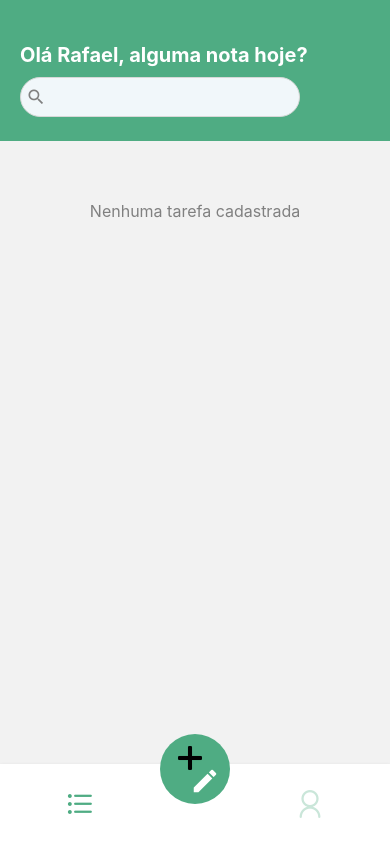
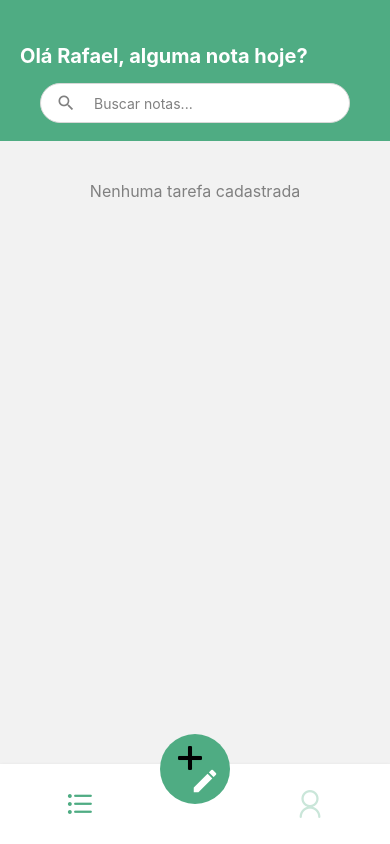
Before and after one commit to rafaa-g/appList, a React Native app in the folder frontend/: screen /BottomRoutes in a window 390 px wide. Built offline with nearby package versions, Linux system fonts and the light colour scheme.

Commit message:
finalizado front

```diff
--- a/frontend/src/pages/list/index.jsx
+++ b/frontend/src/pages/list/index.jsx
@@ -1,7 +1,6 @@
-import React, { useState } from "react";
-import { Text, TouchableOpacity, View, Alert } from "react-native";
+import React, { useState, useEffect } from "react";
+import { Text, TouchableOpacity, View, Alert, TextInput } from "react-native";
 import { style } from "./styles";
-import { Input } from "../../components/Input";
 import { MaterialIcons } from '@expo/vector-icons';
 import { FlatList } from "react-native-gesture-handler";
 import { DeleteIcon } from "../../components/DeleteIcon";
@@ -11,8 +10,10 @@ import { useNavigation } from '@react-navigation/native';
 export default function List({ route }) {
     const navigation = useNavigation();
     const [data, setData] = useState([]);
+    const [searchTerm, setSearchTerm] = useState('');
+    const [filteredData, setFilteredData] = useState([]);
 
-     React.useEffect(() => {
+    useEffect(() => {
         if (route.params?.newNote) {
             setData(prevData => [
                 ...prevData,
@@ -26,6 +27,17 @@ export default function List({ route }) {
         }
     }, [route.params?.newNote]);
 
+    useEffect(() => {
+        if (searchTerm.trim() === '') {
+            setFilteredData(data);
+        } else {
+            const filtered = data.filter(item =>
+                item.title.toLowerCase().includes(searchTerm.toLowerCase()) ||
+                item.description.toLowerCase().includes(searchTerm.toLowerCase())
+            );
+            setFilteredData(filtered);
+        }
+    }, [searchTerm, data]);
 
     const handleTaskPress = (task) => {
         navigation.navigate('Edit', {
@@ -82,21 +94,34 @@ export default function List({ route }) {
         <View style={style.container}>
             <View style={style.header}>
                 <Text style={style.greeting}>Olá Rafael, alguma nota hoje?</Text>
-                <View style={style.boxInput}>
-                    <Input
-                        IconLeft={MaterialIcons}
-                        iconLeftName="search"
+                <View style={style.searchContainer}>
+                    <View style={style.searchBox}>
+                        <MaterialIcons
+                            name="search"
+                            size={20}
+                            color={themas.colors.gray}
+                            style={style.searchIcon}
                         />
+                        <TextInput
+                            style={style.searchInput}
+                            value={searchTerm}
+                            onChangeText={setSearchTerm}
+                            placeholder="Buscar notas..."
+                            placeholderTextColor={themas.colors.gray}
+                        />
+                    </View>
                 </View>
             </View>
             <View style={style.boxList}>
                 <FlatList
-                    data={data}
-                    style={{marginTop:40, paddingHorizontal:30}}
+                    data={filteredData}
+                    style={style.list}
                     keyExtractor={(item) => item.id.toString()}
                     renderItem={({item}) => _renderCard(item)}
                     ListEmptyComponent={
-                        <Text style={style.emptyText}>Nenhuma tarefa cadastrada</Text>
+                        <Text style={style.emptyText}>
+                            {searchTerm ? 'Nenhum resultado encontrado' : 'Nenhuma tarefa cadastrada'}
+                        </Text>
                     }
                 />
             </View>
--- a/frontend/src/pages/list/styles.js
+++ b/frontend/src/pages/list/styles.js
@@ -11,34 +11,61 @@ export const style = StyleSheet.create({
         height: Dimensions.get('window').height/6,
         paddingHorizontal: 20,
         justifyContent: 'center',
-        backgroundColor: themas.colors.primary
+        backgroundColor: themas.colors.primary,
+        paddingTop: 7
     },
     greeting: {
         fontWeight: 'bold',
         fontSize: 20,
         color: themas.colors.secundary,
-        marginTop: 20
+        marginTop: 20,
+        marginBottom: 15
     },
-    boxInput: {
-        width: '80%'
+    searchContainer: {
+        width: '100%',
+        paddingHorizontal: 20,
+    },
+    searchBox: {
+        width: '100%',
+        height: 40,
+        backgroundColor: themas.colors.secundary,
+        borderRadius: 20,
+        borderWidth: 1,
+        borderColor: themas.colors.lightGray,
+        flexDirection: 'row',
+        alignItems: 'center',
+        paddingHorizontal: 15,
+    },
+    searchInput: {
+        flex: 1,
+        height: '100%',
+        paddingLeft: 10,
+        color: themas.colors.dark,
+        includeFontPadding: false,
+        textAlignVertical: 'center',
+    },
+    searchIcon: {
+        marginRight: 8,
     },
     boxList: {
         flex: 1,
         width: '100%',
     },
+    list: {
+        marginTop: 20,
+        paddingHorizontal: 20
+    },
     card: {
         width: '100%',
         minHeight: 80,
         backgroundColor: themas.colors.secundary,
-    marginTop: 6,
+        marginTop: 10,
         borderRadius: 10,
         padding: 15,
-    paddingRight: 10,
         borderWidth: 1,
         borderColor: themas.colors.lightGray,
         flexDirection: 'row',
-    alignItems: 'center',
-    justifyContent: 'space-between'
+        alignItems: 'center'
     },
     contentButton: {
         flex: 1
@@ -73,11 +100,5 @@ export const style = StyleSheet.create({
         marginTop: 20,
         color: themas.colors.gray,
         fontSize: 16,
-    },
-    searchInput: {
-        flex: 1,
-        height: '100%',
-        paddingHorizontal: 10,
-        color: themas.colors.dark
     }
 });
--- a/frontend/src/pages/login/styles.js
+++ b/frontend/src/pages/login/styles.js
@@ -1,6 +1,5 @@
 import { StyleSheet, Dimensions } from "react-native";
 import { themas } from "../../global/themes";
-
 
 export const style = StyleSheet.create({
     container:{
--- a/frontend/src/pages/user/index.jsx
+++ b/frontend/src/pages/user/index.jsx
@@ -9,7 +9,6 @@ export default function User() {
     const navigation = useNavigation();
     const route = useRoute();
 
-    // Padronize para usar route.params.user
     const userData = route.params?.user || {
         name: 'Usuário',
         email: 'email@exemplo.com'
```
Lines whose indentation alone changed are shown as unchanged.
